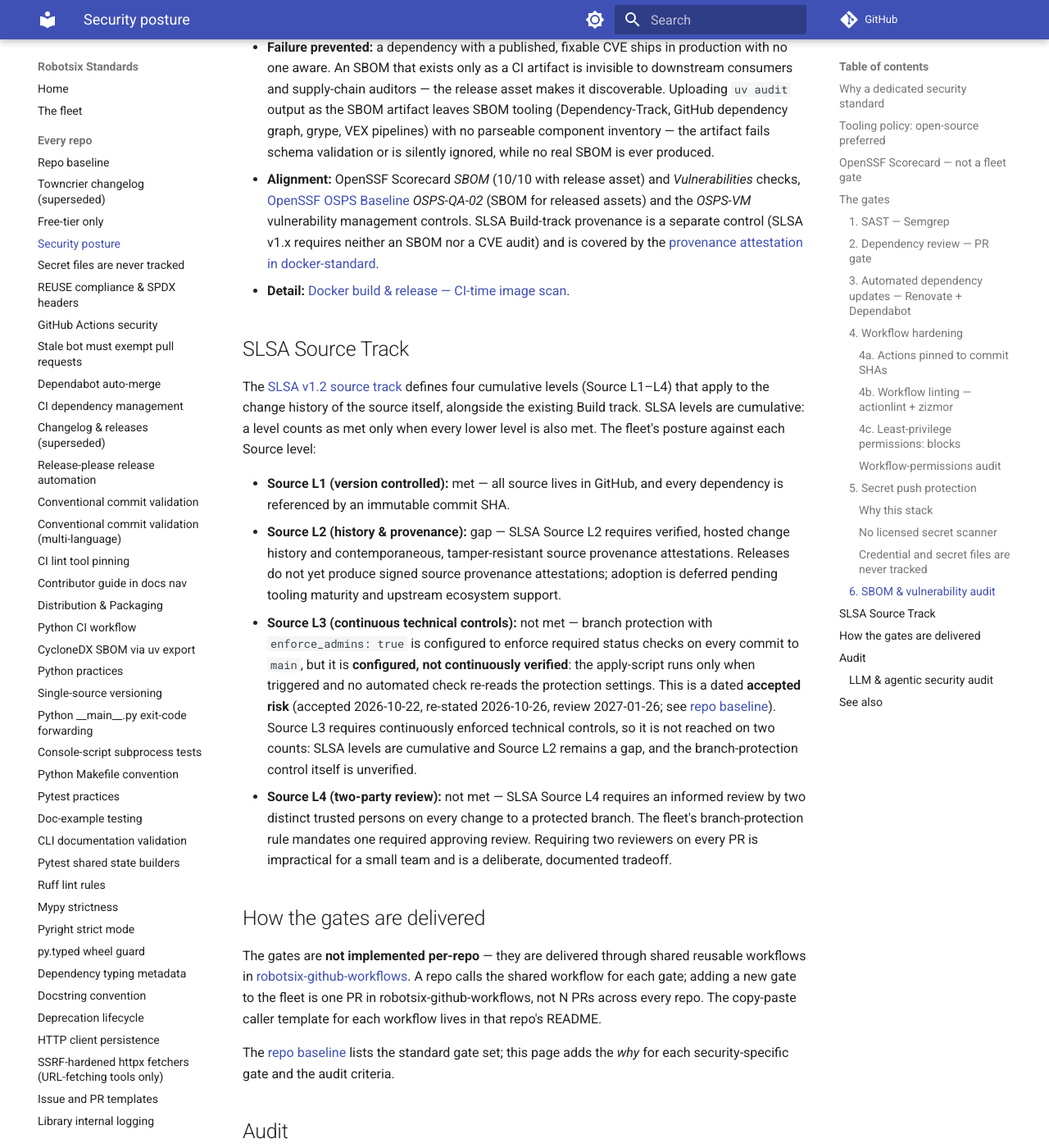
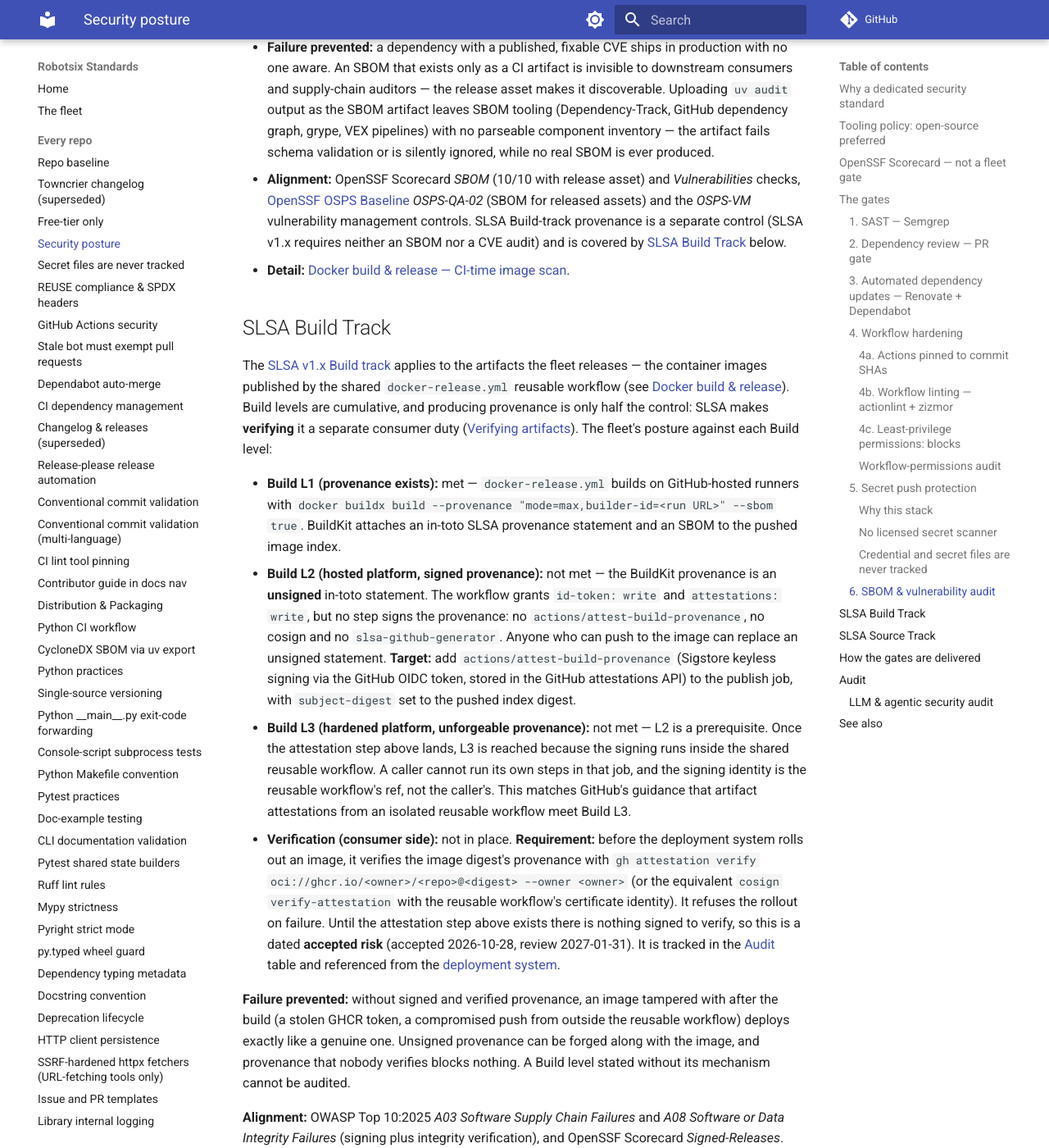
Before and after one commit to damien-robotsix/robotsix-standards, an MkDocs documentation site: the page built from docs/security-posture.md, in a window 1280 px wide and 1400 px high, scrolled down 9577 px. Shown: the whole window at 82% size. Built offline with MkDocs 1.6.1 and Material for MkDocs 9.7.7, drawn with Linux system fonts in a browser that asks for light colours; comment, search, counter and statistics services are not loaded; some of the changed text lies outside the part shown.

Commit message:
docs: SLSA Build-track level is never stated, docker-standard's "signed via OIDC" names no signer, and nothing verifies provenance before deploy (20261028T041915Z-slsa-build-track-level-is-never-stated-d-7820)

```diff
--- a/docs/security-posture.md
+++ b/docs/security-posture.md
@@ -440,9 +440,61 @@ dependency vulnerability audit on every CI run.
   *Vulnerabilities* checks, [OpenSSF OSPS Baseline](https://baseline.openssf.org/)
   *OSPS-QA-02* (SBOM for released assets) and the *OSPS-VM* vulnerability
   management controls. SLSA Build-track provenance is a separate control
-  (SLSA v1.x requires neither an SBOM nor a CVE audit) and is covered by the
-  [provenance attestation in docker-standard](docker-standard.md#publish-one-reusable-workflow-the-single-method).
+  (SLSA v1.x requires neither an SBOM nor a CVE audit) and is covered by
+  [SLSA Build Track](#slsa-build-track) below.
 - **Detail:** [Docker build & release — CI-time image scan](docker-standard.md#ci-time-image-scan).
+
+## SLSA Build Track
+
+The [SLSA v1.x Build track](https://slsa.dev/spec/v1.0/levels#build-track)
+applies to the artifacts the fleet releases — the container images published by
+the shared `docker-release.yml` reusable workflow (see
+[Docker build & release](docker-standard.md#publish-one-reusable-workflow-the-single-method)).
+Build levels are cumulative, and producing provenance is only half the control:
+SLSA makes **verifying** it a separate consumer duty
+([Verifying artifacts](https://slsa.dev/spec/v1.0/verifying-artifacts)). The
+fleet's posture against each Build level:
+
+- **Build L1 (provenance exists):** met — `docker-release.yml` builds on
+  GitHub-hosted runners with `docker buildx build --provenance
+  "mode=max,builder-id=<run URL>" --sbom true`. BuildKit attaches an in-toto
+  SLSA provenance statement and an SBOM to the pushed image index.
+- **Build L2 (hosted platform, signed provenance):** not met — the BuildKit
+  provenance is an **unsigned** in-toto statement. The workflow grants
+  `id-token: write` and `attestations: write`, but no step signs the
+  provenance: no `actions/attest-build-provenance`, no cosign and no
+  `slsa-github-generator`. Anyone who can push to the image can replace an
+  unsigned statement. **Target:** add `actions/attest-build-provenance`
+  (Sigstore keyless signing via the GitHub OIDC token, stored in the GitHub
+  attestations API) to the publish job, with `subject-digest` set to the
+  pushed index digest.
+- **Build L3 (hardened platform, unforgeable provenance):** not met — L2 is a
+  prerequisite. Once the attestation step above lands, L3 is reached because
+  the signing runs inside the shared reusable workflow. A caller cannot run
+  its own steps in that job, and the signing identity is the reusable
+  workflow's ref, not the caller's. This matches GitHub's guidance that
+  artifact attestations from an isolated reusable workflow meet Build L3.
+- **Verification (consumer side):** not in place. **Requirement:** before the
+  deployment system rolls out an image, it verifies the image digest's
+  provenance with
+  `gh attestation verify oci://ghcr.io/<owner>/<repo>@<digest> --owner <owner>`
+  (or the equivalent `cosign verify-attestation` with the reusable workflow's
+  certificate identity). It refuses the rollout on failure. Until the
+  attestation step above exists there is nothing signed to verify, so this is
+  a dated **accepted risk** (accepted 2026-10-28, review 2027-01-31). It is
+  tracked in the [Audit](#audit) table and referenced from the
+  [deployment system](deployment-system.md#provenance-verification-before-rollout).
+
+**Failure prevented:** without signed and verified provenance, an image
+tampered with after the build (a stolen GHCR token, a compromised push from
+outside the reusable workflow) deploys exactly like a genuine one. Unsigned
+provenance can be forged along with the image, and provenance that nobody
+verifies blocks nothing. A Build level stated without its mechanism cannot be
+audited.
+
+**Alignment:** OWASP Top 10:2025 *A03 Software Supply Chain Failures* and *A08
+Software or Data Integrity Failures* (signing plus integrity verification), and
+OpenSSF Scorecard *Signed-Releases*.
 
 ## SLSA Source Track
 
@@ -507,6 +559,7 @@ dashboard-watching:
 | SBOM* | CI uploads CycloneDX artifact |
 | CVE audit* | `uv audit --preview-features audit-command` at the pinned uv version / `pip-audit` passes in CI |
 | Distribution / registry | No publish to a public package index and no public-registry credentials, per [distribution & packaging rules 4–5](distribution-packaging.md#enforcement). Verified by the `public-registry-check` job (`scripts/check-public-registry.py` in `baseline-check.yml`), which finds no `registry.npmjs.org` / `upload.pypi.org` / `pypi.org/legacy` endpoint, no `npm publish` / `twine upload` / `uv publish` without an approved internal registry, and no `NPM_TOKEN` / `PYPI_TOKEN` secret in workflows, `package.json` `publishConfig`, `.npmrc` or `pyproject.toml` — warning-first, blocking from 2027-01-31 |
+| SLSA Build provenance | Image-shipping repos: the published image index carries BuildKit provenance (`docker buildx imagetools inspect ghcr.io/<owner>/<repo>@<digest> --format '{{ json .Provenance }}'` is non-empty) — Build L1. Once `docker-release.yml` signs it, `gh attestation verify oci://ghcr.io/<owner>/<repo>@<digest> --owner <owner>` passes and the deployment system runs that check before rollout. Signing and verification are a dated accepted risk until then (review 2027-01-31) — per [SLSA Build Track](#slsa-build-track) |
 | Container image scan | Trivy PR-scan and publish workflows present and passing (image-shipping repos only) |
 | Vulnerability disclosure | `SECURITY.md` present at repo root with contact method, response-time expectation, and coordinated-disclosure statement — fail-closed: `security-md-check` in `baseline-check.yml` fails CI (exit 1) when it is missing or incomplete |
 | Config API secret redaction | Deployment system / management surfaces: central-deploy config-read endpoints (`GET /config`, version-history reads, audit-log serialization) route through `mask_secrets()` before serialization; config writes use `apply_update()` merge-on-write; version history stores no secret values — audited per [config standard §3](config-standard.md#how-this-is-enforced) |
```
Also changed, not shown: docs/deployment-system.md (+12 -0 lines), docs/docker-standard.md (+7 -2 lines).
